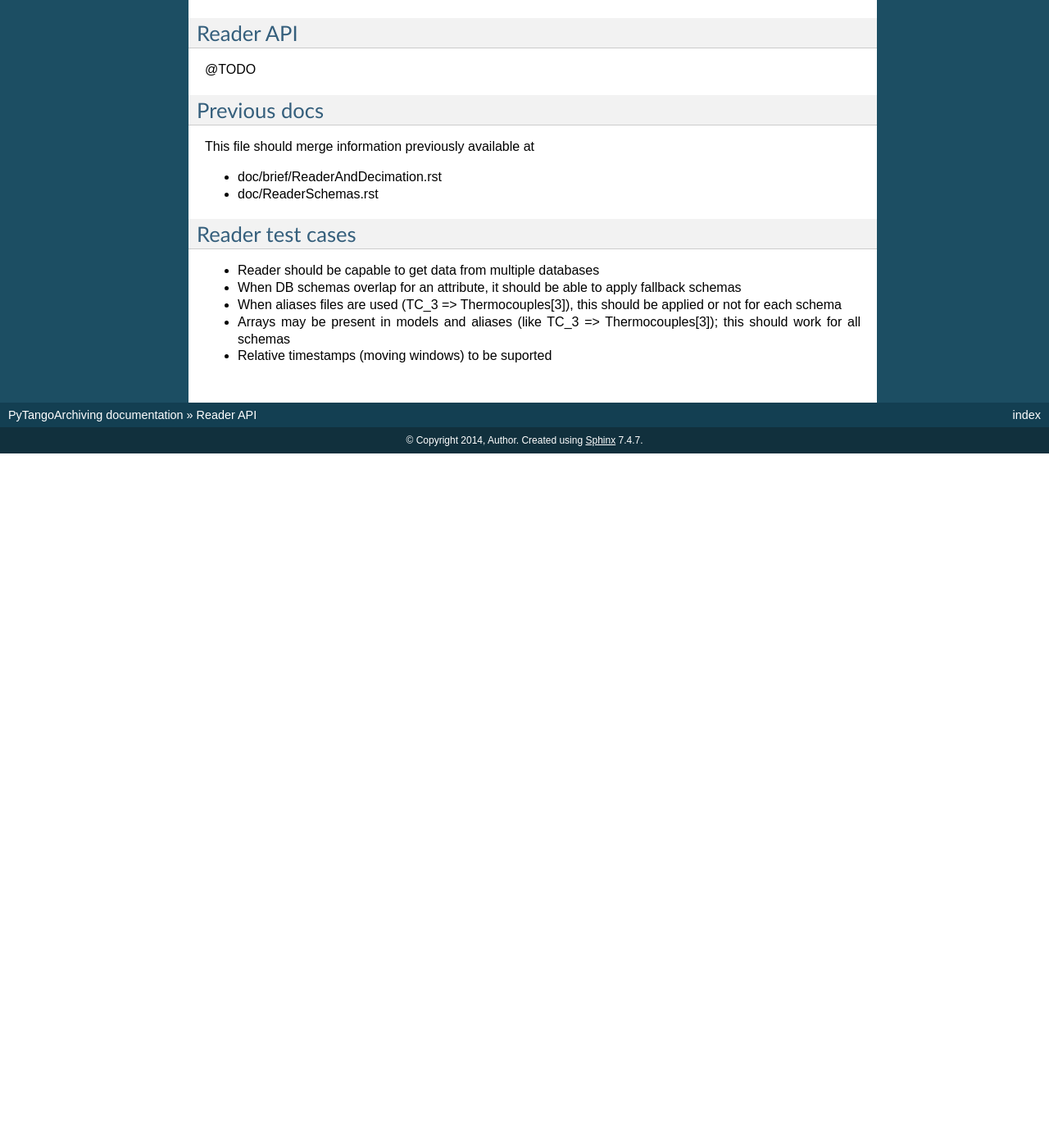
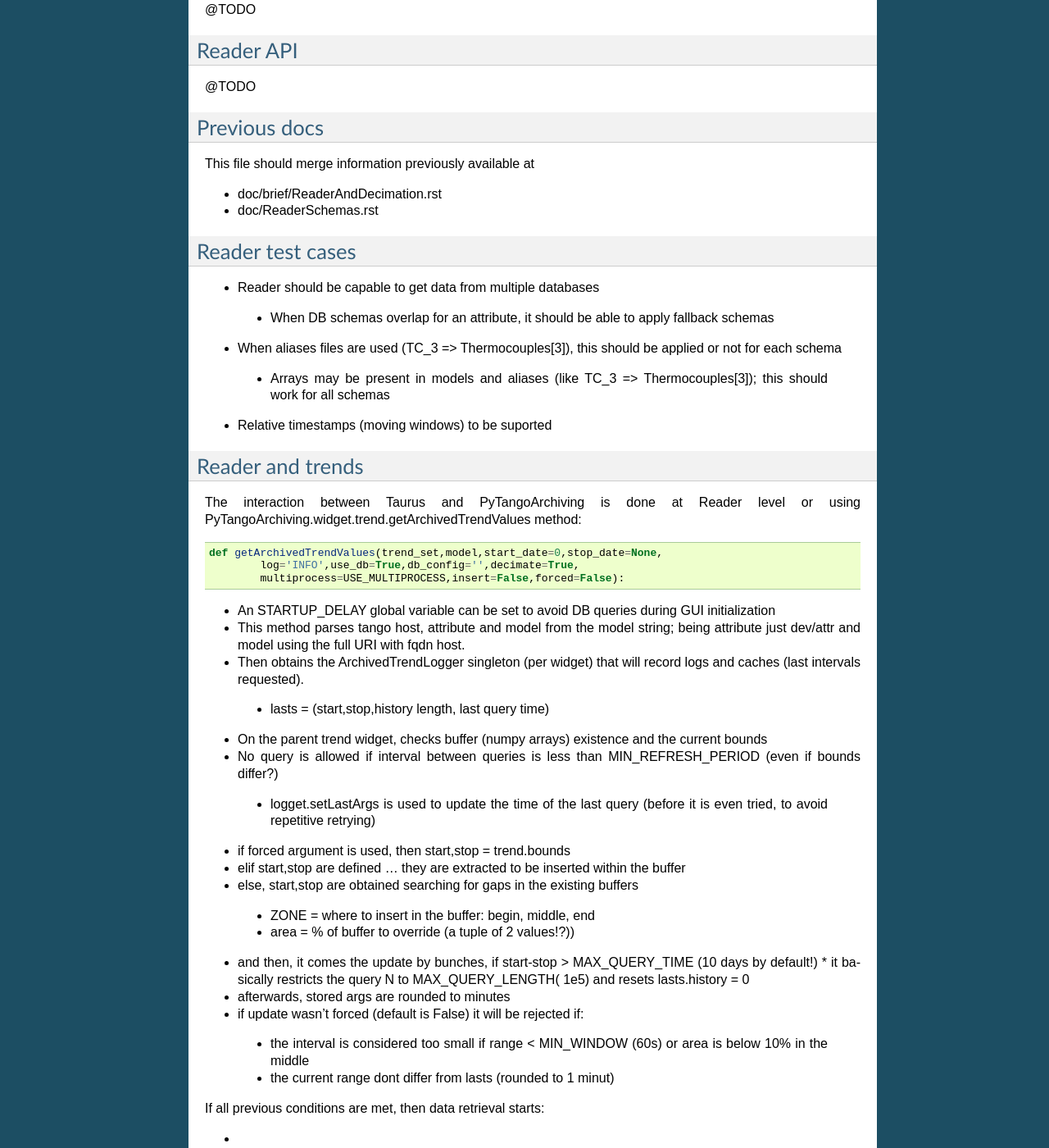
Before and after one commit to tango-controls/PyTangoArchiving, a Sphinx documentation site: the page built from doc/Reader_API.rst, in a window 1280 px wide and 1400 px high, scrolled down 348 px. Shown: the whole window at 82% size. Built offline with Sphinx 7.4.7, drawn with Linux system fonts in a browser that asks for light colours; before the commit the page ends 901 px from its top, so only the background shows below that; some of the changed text lies outside the part shown.

Commit message:
Update Reader_API.rst

```diff
--- a/doc/Reader_API.rst
+++ b/doc/Reader_API.rst
@@ -25,7 +25,46 @@ Reader test cases
 -----------------
 
 * Reader should be capable to get data from multiple databases
-* When DB schemas overlap for an attribute, it should be able to apply fallback schemas
+ * When DB schemas overlap for an attribute, it should be able to apply fallback schemas
 * When aliases files are used  (TC_3 => Thermocouples[3]), this should be applied or not for each schema
-* Arrays may be present in models and aliases (like TC_3 => Thermocouples[3]); this should work for all schemas
+ * Arrays may be present in models and aliases (like TC_3 => Thermocouples[3]); this should work for all schemas
 * Relative timestamps (moving windows) to be suported
+
+Reader and trends
+-----------------
+
+The interaction between Taurus and PyTangoArchiving is done at Reader level or using PyTangoArchiving.widget.trend.getArchivedTrendValues method:
+
+::
+
+    def getArchivedTrendValues(trend_set,model,start_date=0,stop_date=None,
+            log='INFO',use_db=True,db_config='',decimate=True,
+            multiprocess=USE_MULTIPROCESS,insert=False,forced=False):
+
+* An STARTUP_DELAY global variable can be set to avoid DB queries during GUI initialization
+* This method parses tango host, attribute and model from the model string; being attribute just dev/attr and model using the full URI with fqdn host.
+* Then obtains the ArchivedTrendLogger singleton (per widget) that will record logs and caches (last intervals requested).
+ * lasts = (start,stop,history length, last query time)
+* On the parent trend widget, checks buffer (numpy arrays) existence and the current bounds
+
+* No query is allowed if interval between queries is less than MIN_REFRESH_PERIOD (even if bounds differ?)
+ * logget.setLastArgs is used to update the time of the last query (before it is even tried, to avoid repetitive retrying)
+
+* if forced argument is used, then start,stop = trend.bounds
+* elif start,stop are defined ... they are extracted to be inserted within the buffer
+* else, start,stop are obtained searching for gaps in the existing buffers
+ * ZONE = where to insert in the buffer: begin, middle, end
+ * area = % of buffer to override (a tuple of 2 values!?))
+
+* and then, it comes the update by bunches, if start-stop > MAX_QUERY_TIME (10 days by default!)
+  * it basically restricts the query N to MAX_QUERY_LENGTH( 1e5) and resets lasts.history = 0
+
+* afterwards, stored args are rounded to minutes
+
+* if update wasn't forced (default is False) it will be rejected if:
+ * the interval is considered too small if range < MIN_WINDOW (60s) or area is below 10% in the middle
+ * the current range dont differ from lasts (rounded to 1 minut)
+
+If all previous conditions are met, then data retrieval starts:
+
+*
```
